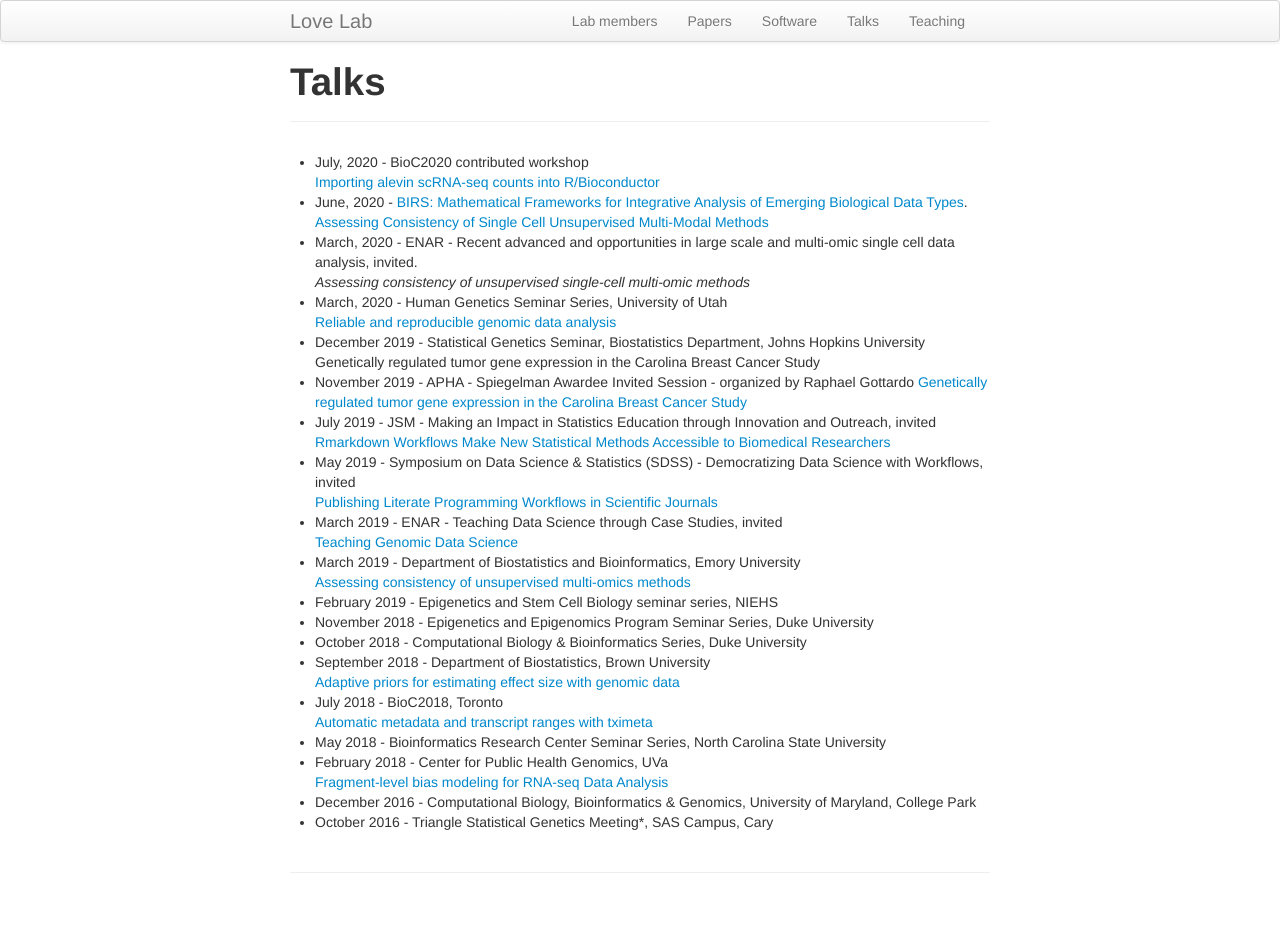
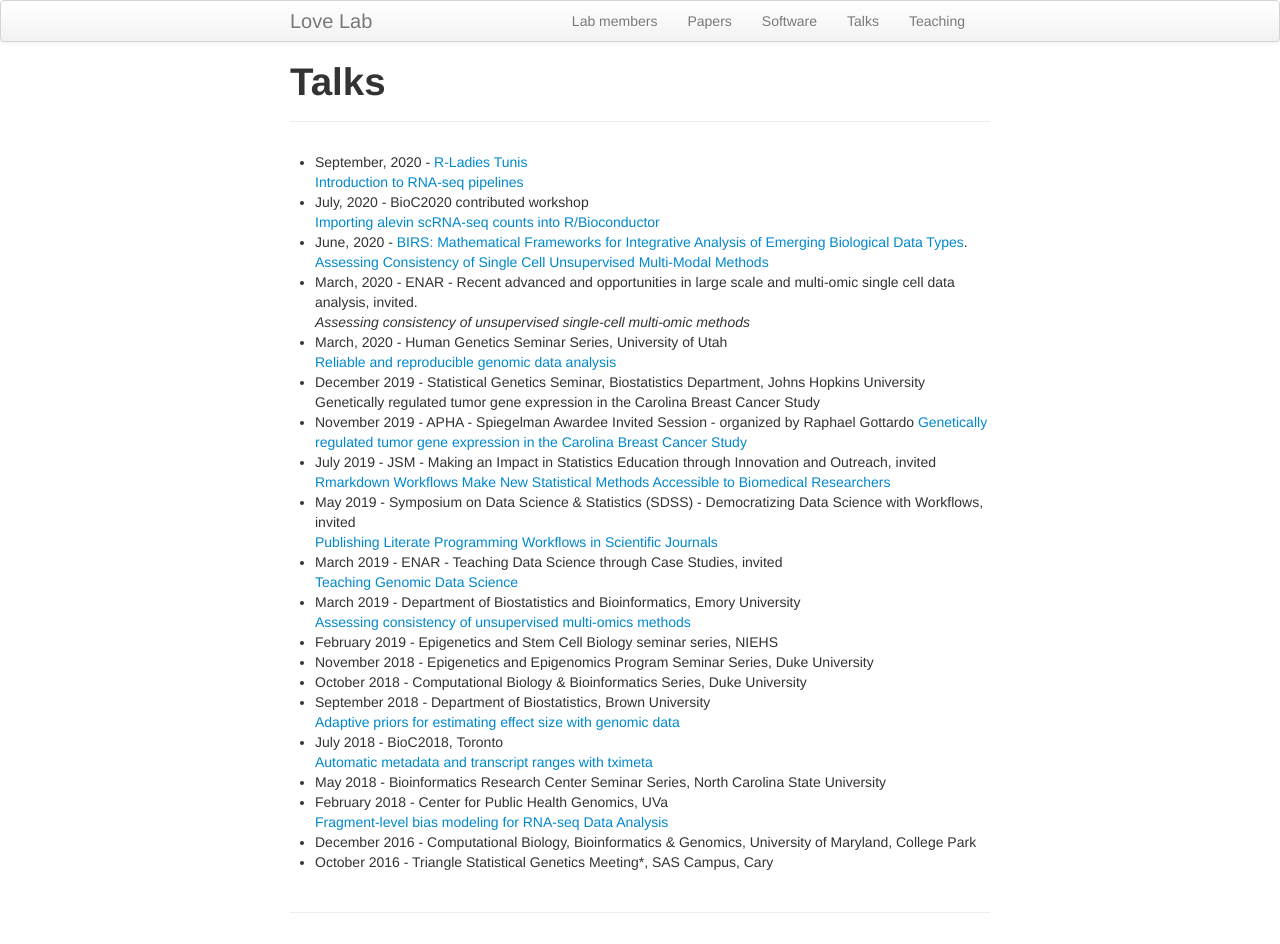
Before and after one commit to mikelove/mikelove.github.io, a Jekyll site: the page built from pages/talks.md, in a window 1280 px wide. Built offline with Jekyll 4.4.1, drawn with Linux system fonts in a browser that asks for light colours; before the commit the page ends 904 px from its top, so only the background shows below that.

Commit message:
add rladies talk

```diff
--- a/pages/talks.md
+++ b/pages/talks.md
@@ -3,6 +3,8 @@ layout: page
 title: "Talks"
 ---
 
+* September, 2020 - [R-Ladies Tunis](https://rladies.org/tunisia-rladies/) <br>
+  [Introduction to RNA-seq pipelines](https://bit.ly/rnaseqPipe)
 * July, 2020 - BioC2020 contributed workshop <br>
   [Importing alevin scRNA-seq counts into R/Bioconductor](https://mikelove.github.io/alevin2bioc)
 * June, 2020 - [BIRS: Mathematical Frameworks for Integrative Analysis
```
